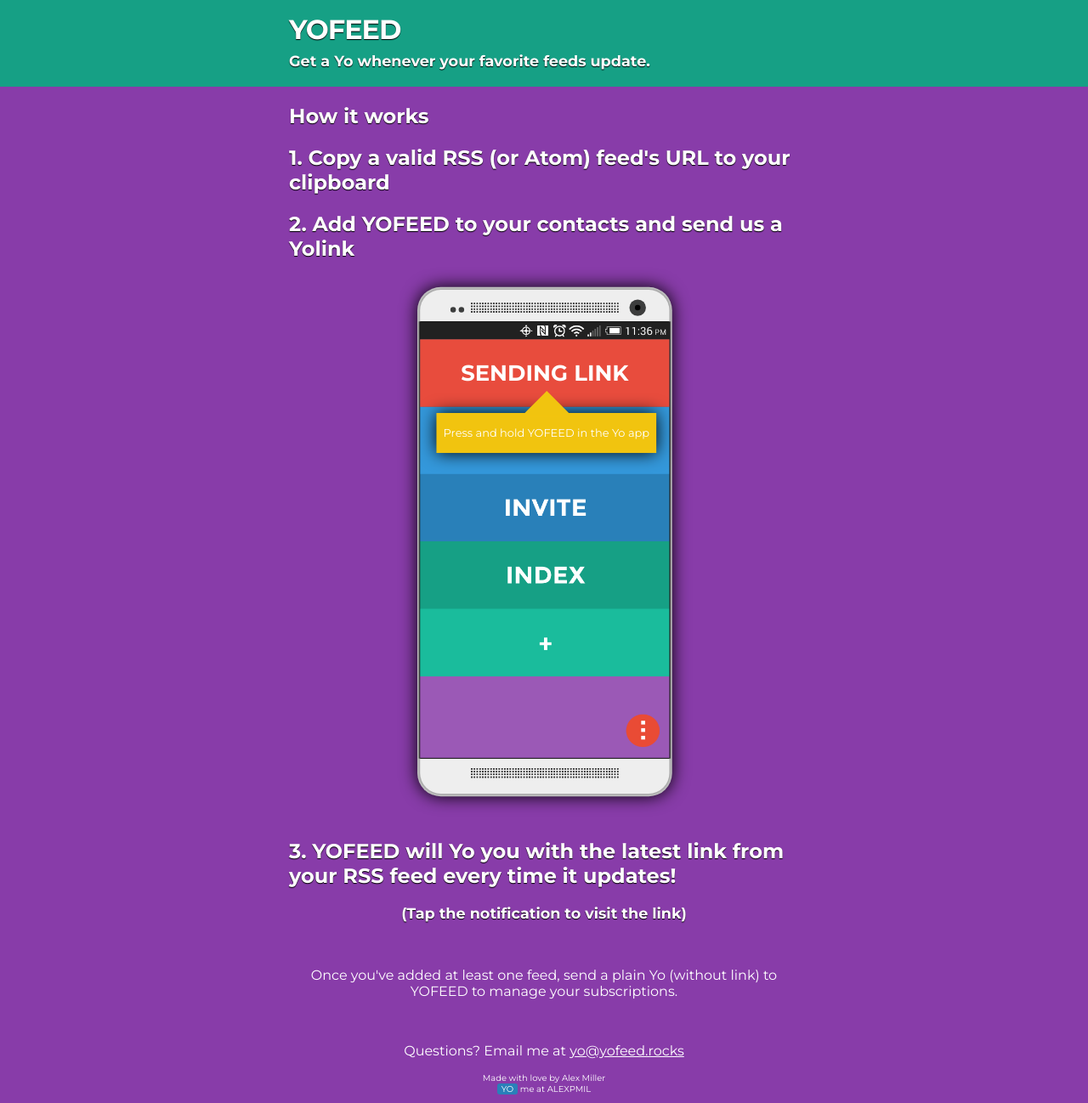
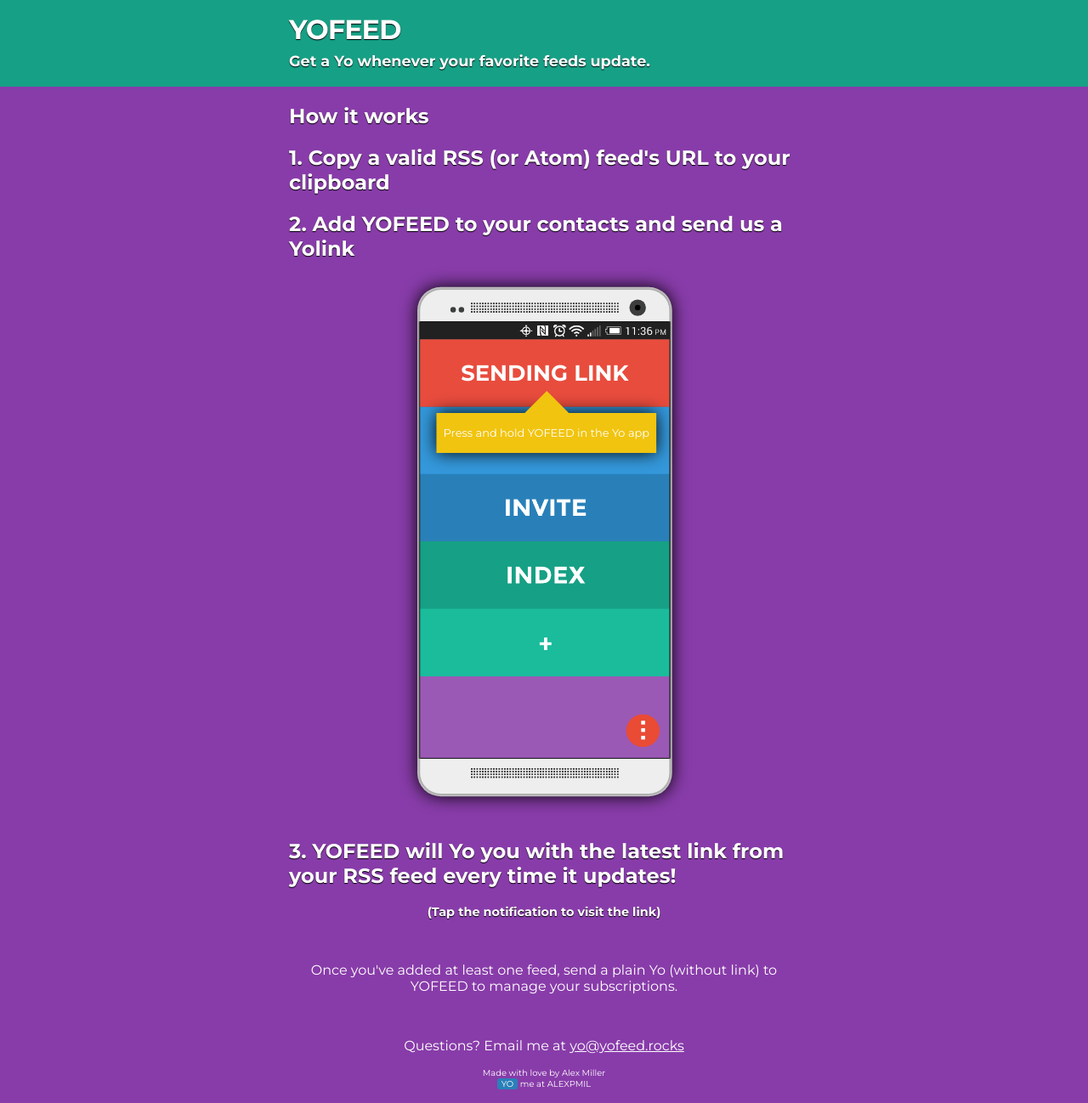
Before and after one commit to yofeed/yofeed.github.io, a Jekyll site: the page index.html, which Jekyll copies as it is, in a window 1280 px wide. Shown: the whole page at 85% size. Built offline with Jekyll 4.4.1, drawn with Linux system fonts in a browser that asks for light colours; Markdown is read by kramdown in place of the engine named in the settings.

Commit message:
change font-size

```diff
--- a/index.html
+++ b/index.html
@@ -334,7 +334,7 @@
                 </div>
             </div>
             <h2>3. YOFEED will Yo you with the latest link from your RSS feed every time it updates!</h2>
-            <h3 style="text-align: center">(Tap the notification to visit the link)</h3>
+            <h3 style="text-align: center; font-size: .9em;">(Tap the notification to visit the link)</h3>
             <!--<div id="notification">
                 <img src="http://www.yofeed.rocks/img/yofeed-notif.jpg">
                 <div class="arrow_box press">
```
